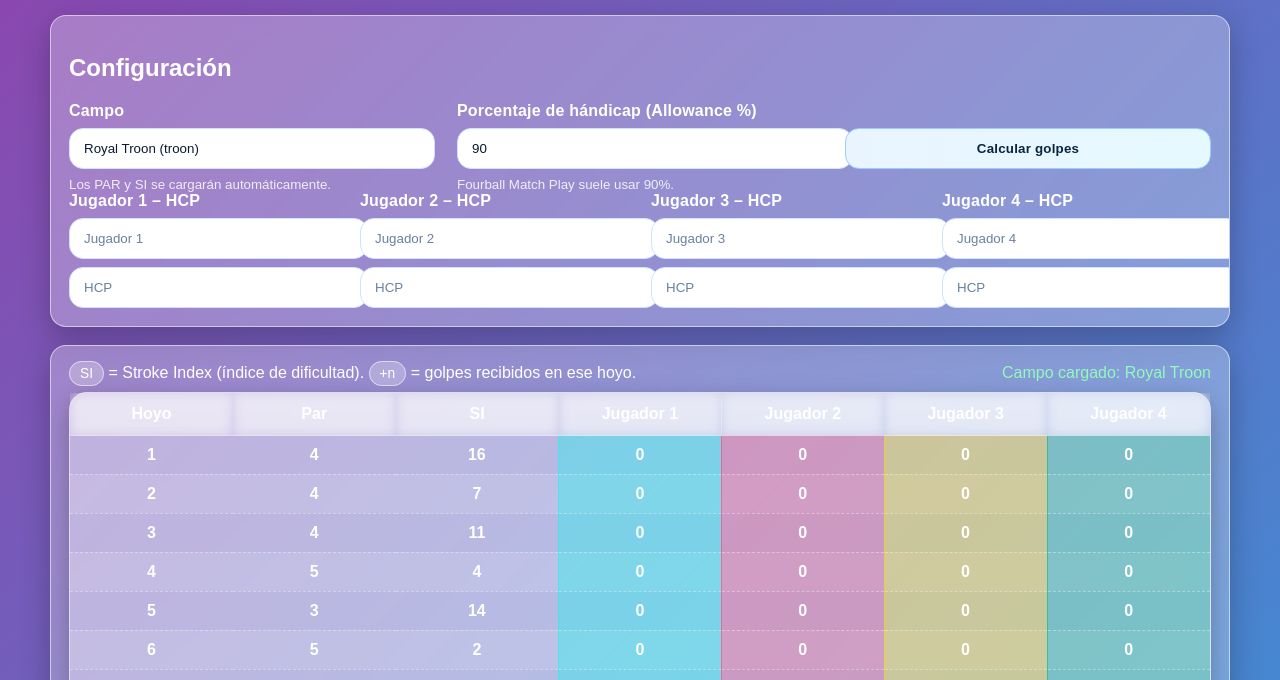
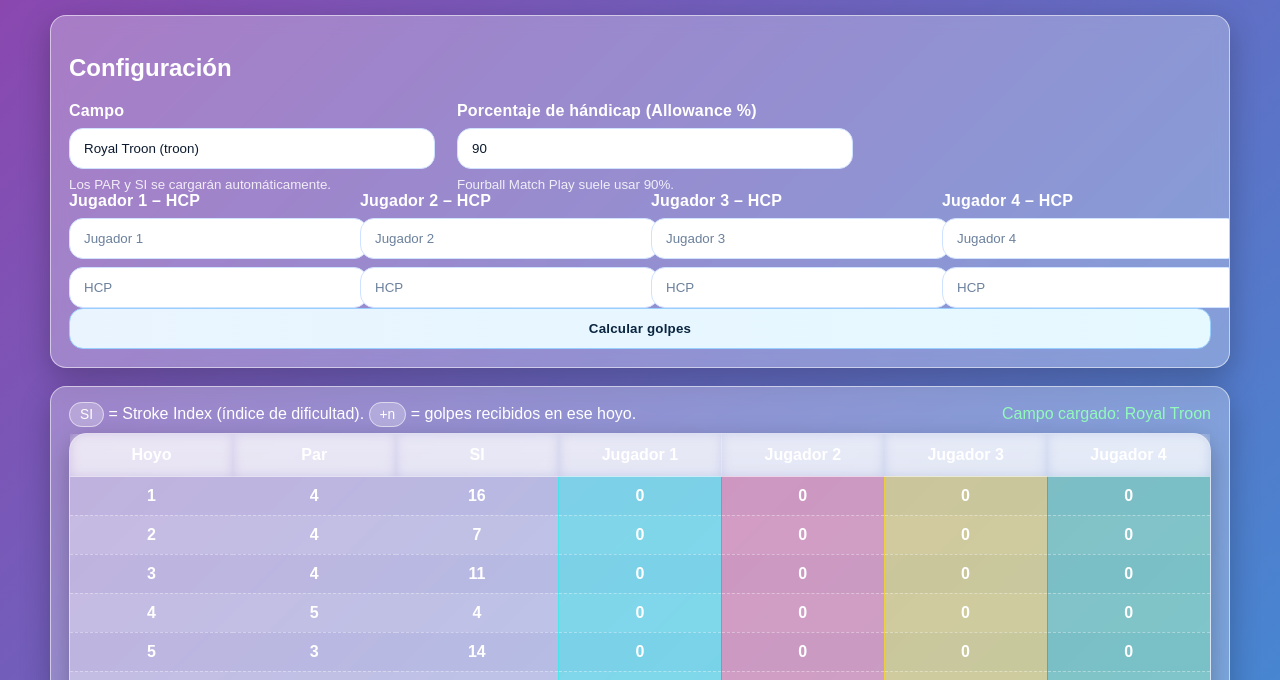
Before and after one commit to simulationmarket/fourball-golf, a plain HTML site: page index.html in a window 1280 px wide. Shown: the part 120-800 px from the top of the page. Drawn offline with Linux system fonts and the light colour scheme.

Commit message:
Update index.html

```diff
--- a/index.html
+++ b/index.html
@@ -18,6 +18,8 @@
 
     <section class="card">
   <h2>Configuración</h2>
+
+  <!-- 1) Arriba: campo y allowance (SIN el botón aquí) -->
   <div class="grid grid-3">
     <div class="form-control">
       <label for="courseSelect">Campo</label>
@@ -30,13 +32,9 @@
       <input id="allowance" type="number" min="50" max="100" step="1" value="90" />
       <small class="muted">Fourball Match Play suele usar 90%.</small>
     </div>
-
-        <div class="form-control">
-          <label>&nbsp;</label>
-          <button id="btnCompute" class="btn primary">Calcular golpes</button>
-        </div>
   </div>
 
+  <!-- 2) Jugadores -->
   <div class="grid grid-4">
     <div class="form-control">
       <label for="p1hcp">Jugador 1 – HCP</label>
@@ -58,6 +56,11 @@
       <input id="p4name" type="text" placeholder="Jugador 4" />
       <input id="p4hcp" type="number" step="0.1" placeholder="HCP" />
     </div>
+  </div>
+
+  <!-- 3) Botón debajo de los jugadores -->
+  <div class="actions">
+    <button id="btnCompute" class="btn primary">Calcular golpes</button>
   </div>
 </section>
 
```
Lines whose indentation alone changed are shown as unchanged.
